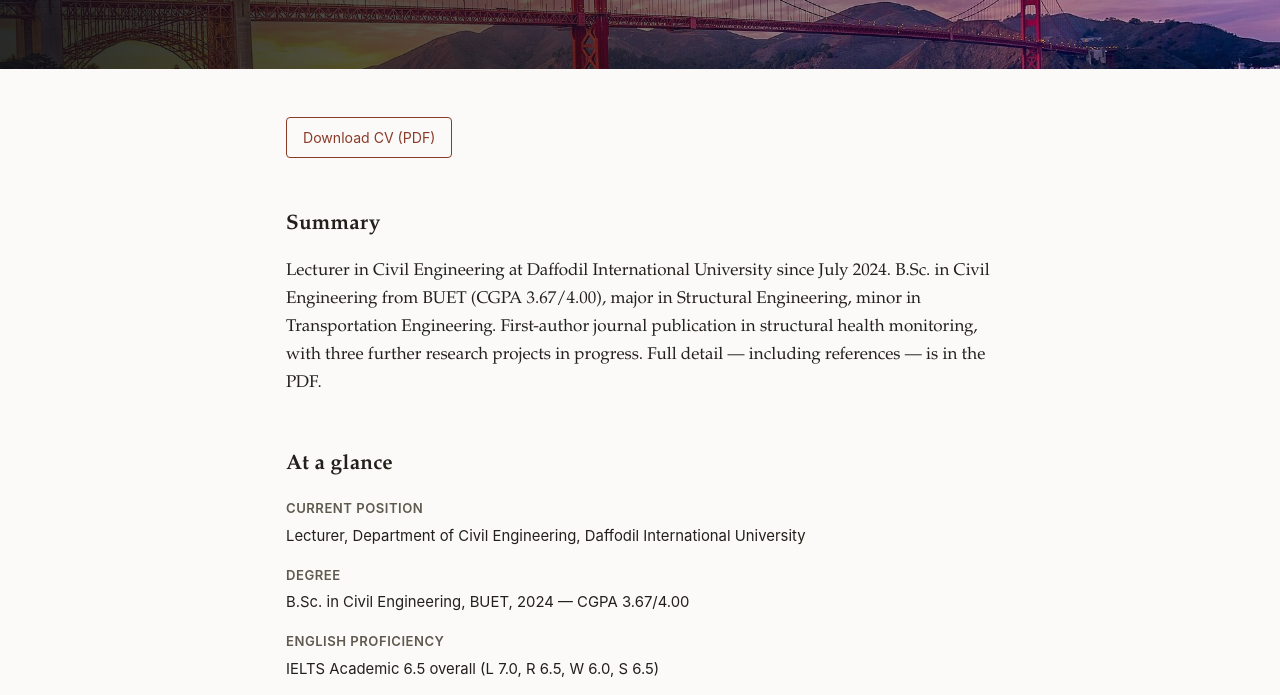
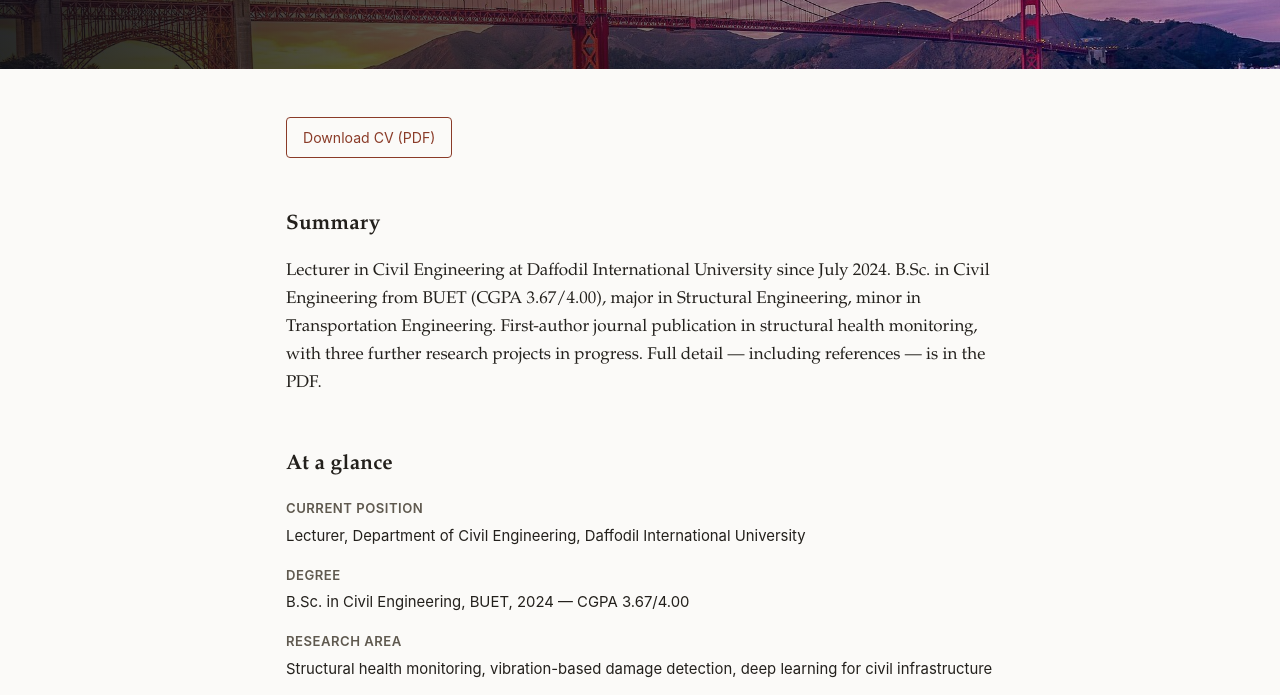
Before and after one commit to sakibsiddique-ce/sakibsiddique-ce.github.io, a plain HTML site: page cv.html in a window 1280 px wide. Shown: the part 223-918 px from the top of the page. Drawn offline with Linux system fonts and the light colour scheme.

Commit message:
Remove IELTS score from CV and Experience pages
Co-Authored-By: Claude Opus 5 (1M context) <noreply@anthropic.com>
Claude-Session: https://claude.ai/code/session_016iz1dKvLQ3W6J1kAYULBYT

```diff
--- a/cv.html
+++ b/cv.html
@@ -54,8 +54,6 @@
       <dd>Lecturer, Department of Civil Engineering, Daffodil International University</dd>
       <dt>Degree</dt>
       <dd>B.Sc. in Civil Engineering, BUET, 2024 &mdash; CGPA 3.67/4.00</dd>
-      <dt>English proficiency</dt>
-      <dd>IELTS Academic 6.5 overall (L 7.0, R 6.5, W 6.0, S 6.5)</dd>
       <dt>Research area</dt>
       <dd>Structural health monitoring, vibration-based damage detection, deep learning for civil infrastructure</dd>
     </dl>
```
Also changed, not shown: experience.html (+0 -2 lines).
